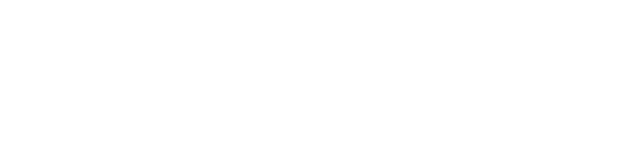
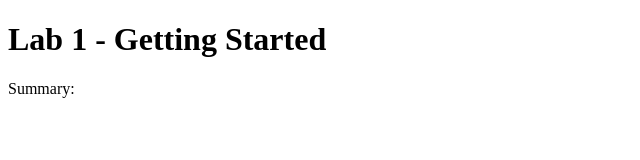
Before and after one commit to cheefakif/CST-252, a plain HTML site: page lab1/index.html in a window 1280 px wide. Shown: the whole page, without its empty margins (0-640 px from the left). Drawn offline with Linux system fonts and the light colour scheme.

Commit message:
Modified index

```diff
--- a/lab1/index.html
+++ b/lab1/index.html
@@ -1,11 +1,12 @@
 <!DOCTYPE html>
 <html>
 <head>
-	<title>Lab X - Subject/Topic</title>
+	<title>Lab 1: Getting Started X - Subject/Topic</title>
 	<link rel="stylesheet" type="text/css" href="../css/site.css">
 	<link rel="stylesheet" type="text/css" href="css/lab.css">
 </head>
 <body>
-
+<h1> Lab 1 - Getting Started</h1>
+<p> Summary:</p>
 </body>
 </html>
```
